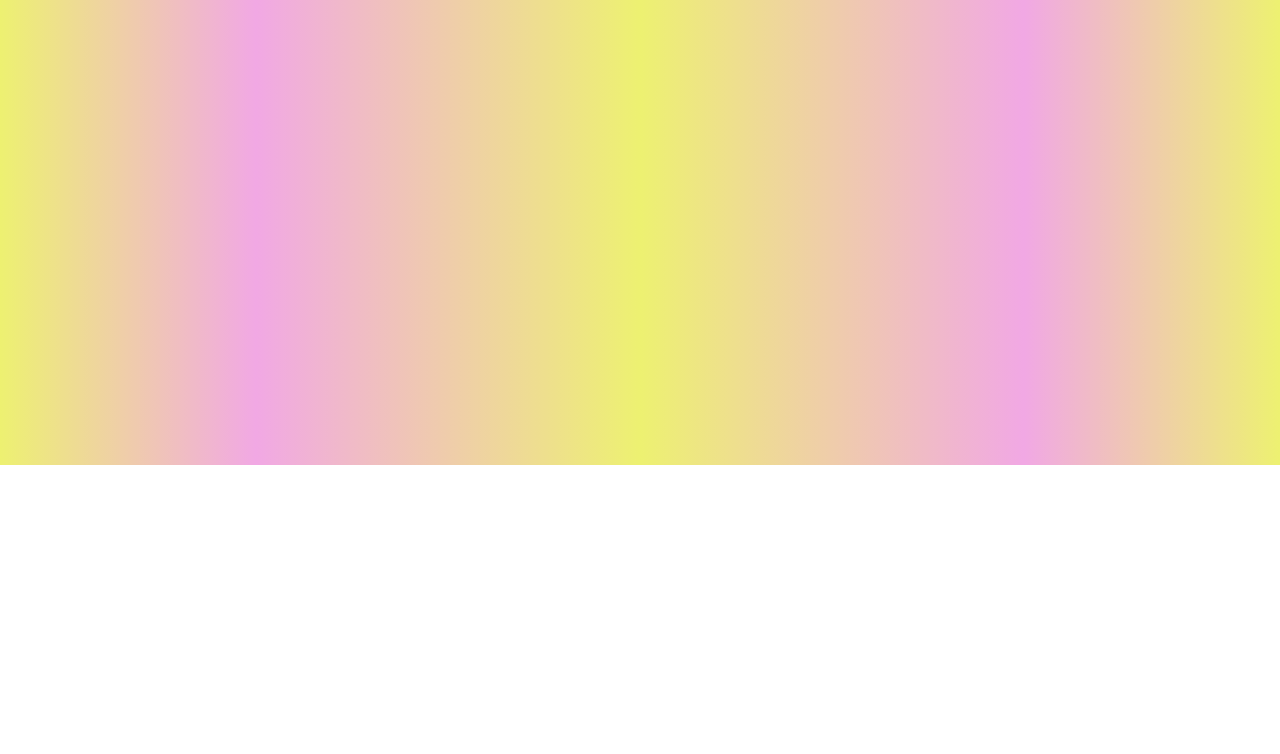
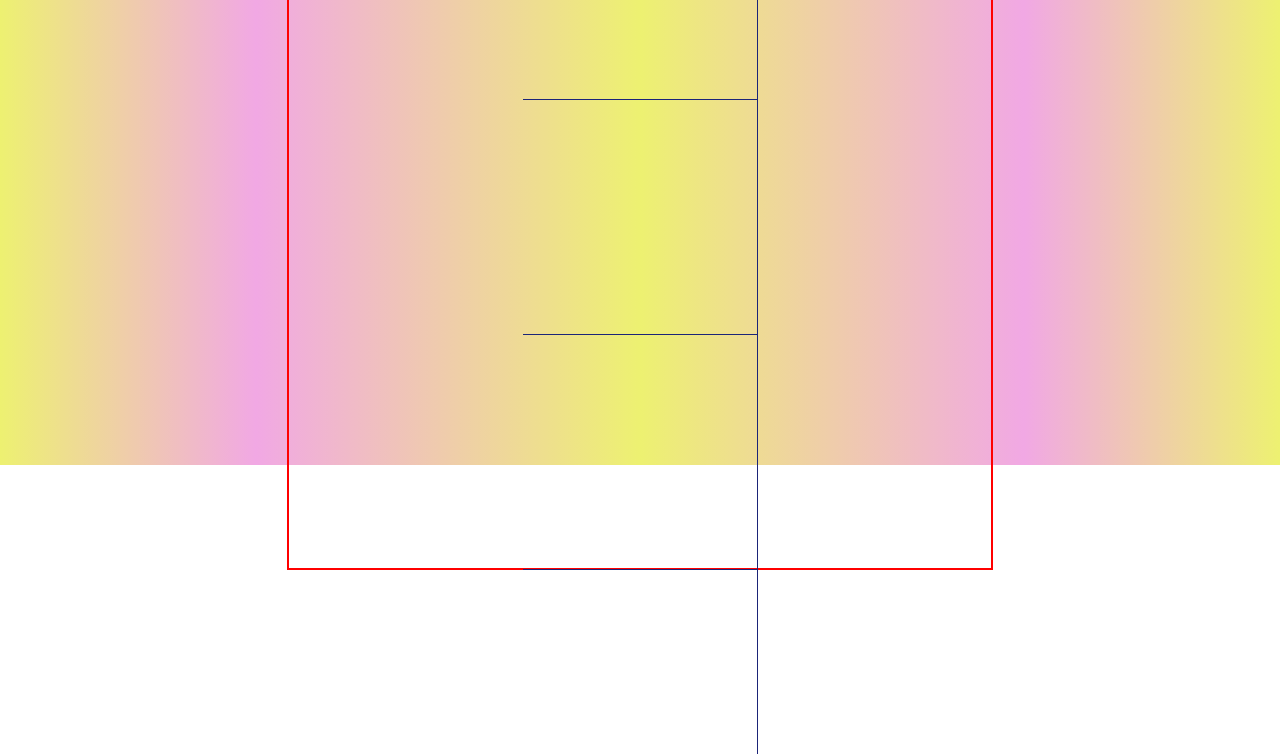
Before and after one commit to dsstevens/tic_tac_toe, a plain HTML site: page index.html in a window 1280 px wide. Shown: the part 335-1089 px from the top of the page. Before the commit the page ends 800 px from the top, so only its background shows below. Drawn offline with Linux system fonts and the light colour scheme; a web font is replaced by a local one.

Commit message:
Add beginnings of tic tac toe grid

```diff
--- a/styles.css
+++ b/styles.css
@@ -12,11 +12,12 @@ h1 {
 }
 
 h2 {
-
+    font-size: 4em;
 }
 
 h3{
     color: #1B2478;
+    font-size: 3em;
 }
 
 .player-1-aside {
@@ -45,8 +46,8 @@ h3{
   height: 100vh;
   flex-direction: column;
   background-image: linear-gradient(to right, #F1A8E4 , #EDF171, #F1A8E4);
+  align-items: center;
 }
-
 
 header {
     display: flex;
@@ -54,11 +55,32 @@ header {
 }
 
 .gameboard-container {
+    border: 2px solid red;
+    width: 702px;
+    height: 702px;
+    display: flex;
+    flex-wrap: wrap;
+    flex-direction: column;
+    align-content: center;
+    justify-content: center;
+}
 
+.box {
+    display: flex;
+    height: 234px;
+    width: 234px;
+    color: #1B2478;
+    border-right: 1px solid;
+    border-bottom: 1px solid;
+    flex-wrap: wrap;
 }
 
 #gameboard {
-
+    display: flex;
+    flex-direction: column;
+    align-content: center;
+    justify-content: center;
+    flex-wrap: wrap;
 }
 
 .player-2-aside {
```
